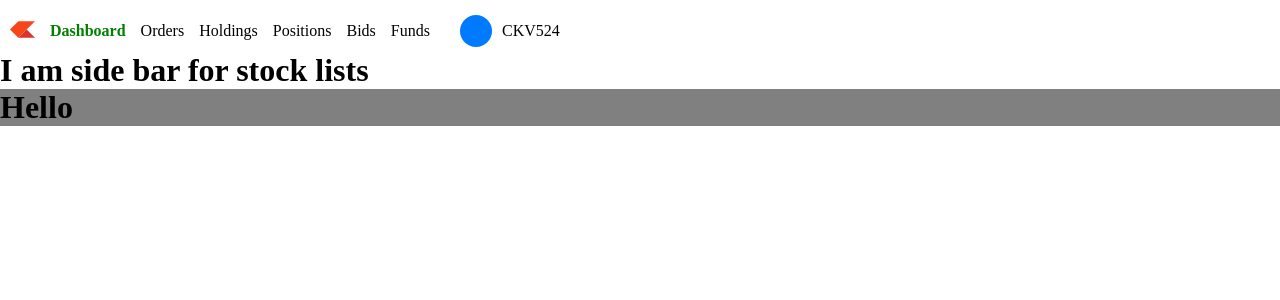
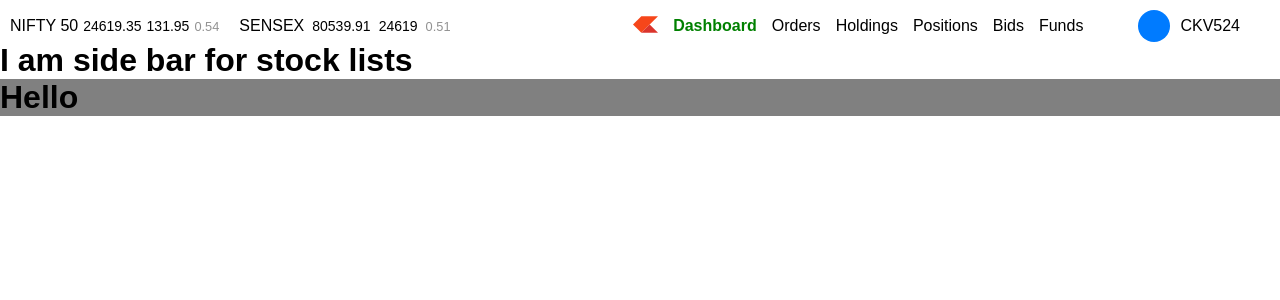
Before and after one commit to Afzal14786/trading-dashboard, a React (Vite) app: page / in a window 1280 px wide. Shown: the top 300 px of the page. Built offline with nearby package versions, Linux system fonts and the light colour scheme.

Commit message:
implementing sensex & nifty headbar

```diff
--- a/index.html
+++ b/index.html
@@ -4,7 +4,7 @@
     <meta charset="UTF-8" />
     <link rel="icon" type="image/svg+xml" href="/kite-logo.svg" />
     <meta name="viewport" content="width=device-width, initial-scale=1.0" />
-    <title>Vite + React</title>
+    <title>Dashboard / Kite by Zerodha</title>
   </head>
   <body>
     <div id="root"></div>
--- a/src/Components/NeftyFiftyBar.jsx
+++ b/src/Components/NeftyFiftyBar.jsx
@@ -1,13 +1,25 @@
-import React from 'react'
 import DashboardNavbar from "./DashboardNavbar"
 
 const NeftyFiftyBar = () => {
   return (
     <>
       <div className='top-bar-container'>
-          <div className=''>
 
-          </div>
+          <nav className="nifty-container">
+              <div className="nifty">
+                <span className="index">NIFTY 50</span>
+                <span className="price">{24619.35}</span>
+                <span className="price">131.95</span>
+                <span className="percent">{(0.54)} </span>
+              </div>
+
+              <div className="sensex">
+                <span className="index">SENSEX</span>
+                <span className="price">{80539.91}</span>
+                <span className="price">24619</span>
+                <span className="percent">{0.51}</span>
+              </div>
+          </nav>
 
           {/* dashboard navmar */}
           <DashboardNavbar/>
--- a/src/Components/style.css
+++ b/src/Components/style.css
@@ -2,15 +2,19 @@
 
 .top-bar-container {
     margin-top: 10px;
-    /* display: flex; */
+    display: flex;
+    align-items: center;
+    justify-content: space-between;
+    padding: 0 10px 0 10px;
 }
 
 /* dashboard summary */
 .menu-navbar-container {
     display: flex;
     align-items: center;
-    padding: 5px 10px;
+    /* margin-right: 15px; */
 }
+
 
 .navbar {
     display: flex;
@@ -22,6 +26,10 @@
     display: flex;
     align-items: center;
     padding-left: 0;
+}
+
+.navbar ul li:last-child {
+    margin-right: 25px;
 }
 
 
@@ -42,6 +50,7 @@
 
 .profile {
     margin-left: 30px;
+    margin-right: 30px;
     display: flex;
     align-items: center;
     gap: 10px;
@@ -58,8 +67,42 @@
 }
 
 /* nefty 50 bar */
-.nefty-container {
+.nifty span{
+    margin-right: 5px;
+}
+
+.sensex span:first-child {
+    margin-left: 15px;
+}
+
+.nifty-container {
     display: flex;
-    justify-content: center;
     align-items: center;
+    justify-content: space-between;
 }
+
+.percent {
+  font-size: 0.8rem;
+  font-weight: 400;
+  color: rgb(146, 146, 146);
+}
+
+.sensex {
+  flex-basis: 40%;
+  display: flex;
+  align-items: center;
+  justify-content: space-evenly;
+}
+
+.price {
+    font-size: 14px
+}
+
+.nifty > *,
+.sensex > * {
+  margin-right: 8px;
+}
+
+.index:hover {
+    cursor: pointer;
+}
--- a/src/index.css
+++ b/src/index.css
@@ -2,4 +2,5 @@
   margin: 0;
   padding : 0;
   box-sizing: border-box;
+  font-family: Arial, Helvetica, sans-serif;
 }
```
